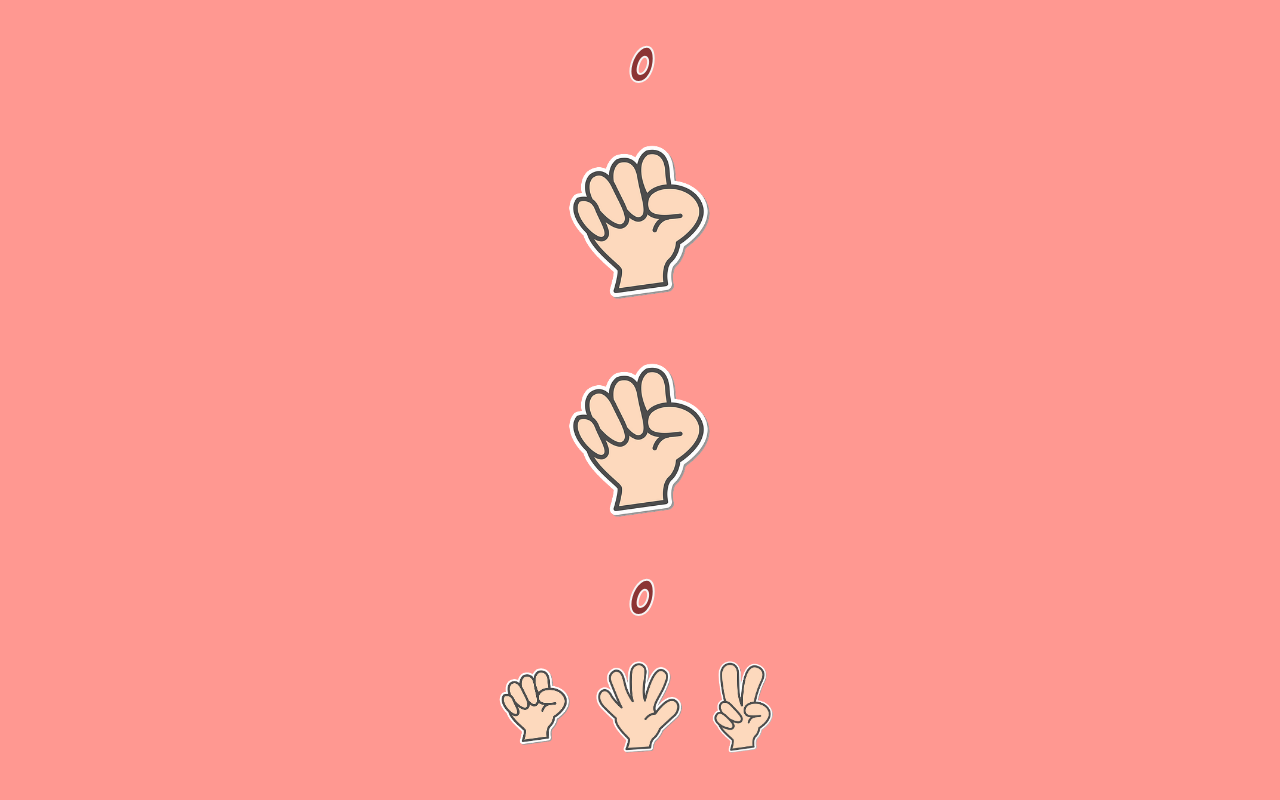
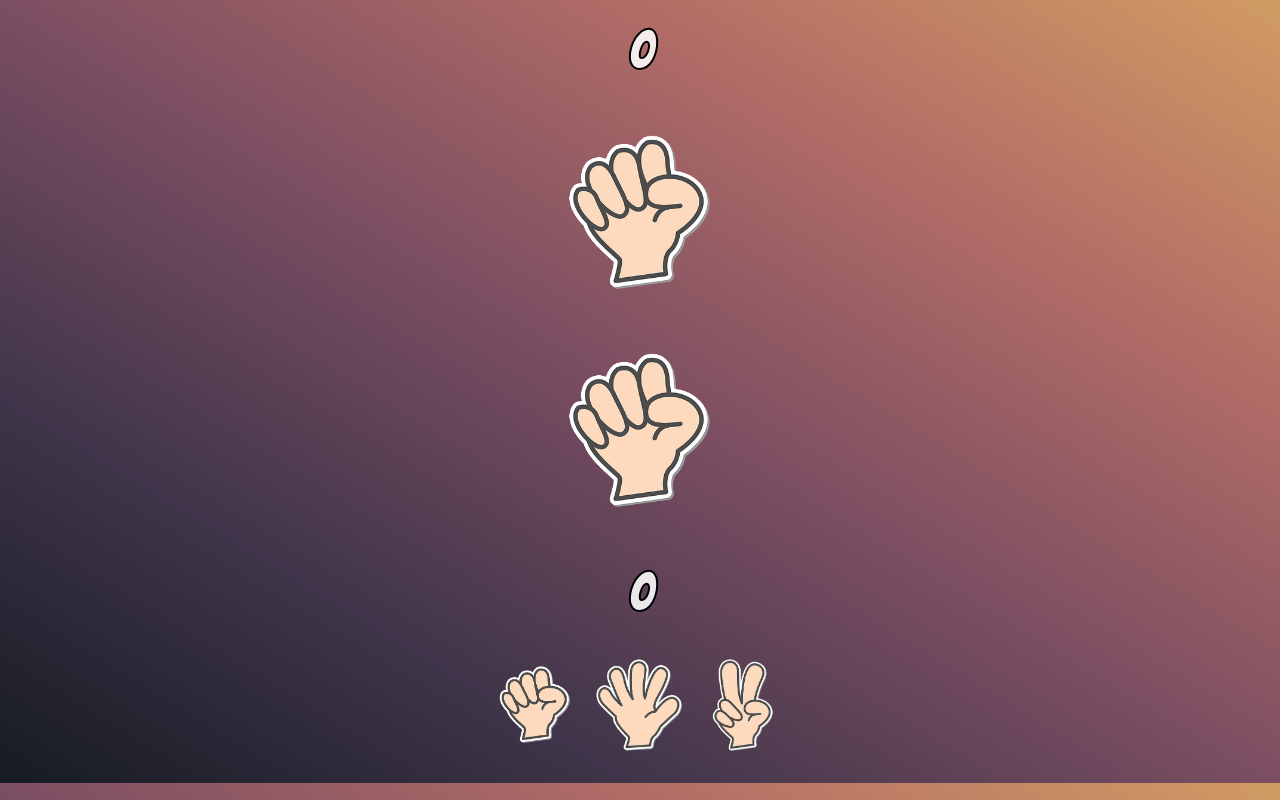
Before and after one commit to sakab257/Pierre-Feuille-Ciseaux, a plain HTML site: page index.html in a window 1280 px wide. Drawn offline with Linux system fonts and the light colour scheme.

Commit message:
Amélioration visuelle

```diff
--- a/style.css
+++ b/style.css
@@ -3,14 +3,16 @@
 
 
 body{
-    background-color: #ff9891;
+    background-image: linear-gradient(to right top, #161b23, #40354a, #7c4e62, #b36d66, #d19c63);
     display: flex;
-    flex-direction: column;
-    align-items: center;
+    align-items: flex-start;
     justify-content: center;
 }
 
 #desktop{
+    position: relative;
+    top: -20px;
+    animation: apparition 1s ease-in-out;
     display: flex;
     flex-direction: column;
     align-items: center;
@@ -18,11 +20,12 @@ body{
 }
 
 h1{
-    -webkit-text-stroke: 2px whitesmoke;
+    width: 50px;
+    text-align: center;
+    -webkit-text-stroke: 2px rgb(0, 0, 0);
     font-family: "Bangers", serif;
-    font-size: 3em;
-    font-weight: 100;
-    color: rgb(139, 52, 52);
+    font-size: 3.25em;
+    color: rgba(255, 255, 255, 0.88);
 }
 
 #choices-container{
@@ -68,3 +71,12 @@ h1{
     50% { transform: scale(1.3); }
     100% { transform: scale(1); }
 }
+
+@keyframes apparition {
+    0%{
+        transform: translateY(-2000px);
+    }
+    100%{
+        transform: translateY(0px);
+    }
+}
```
